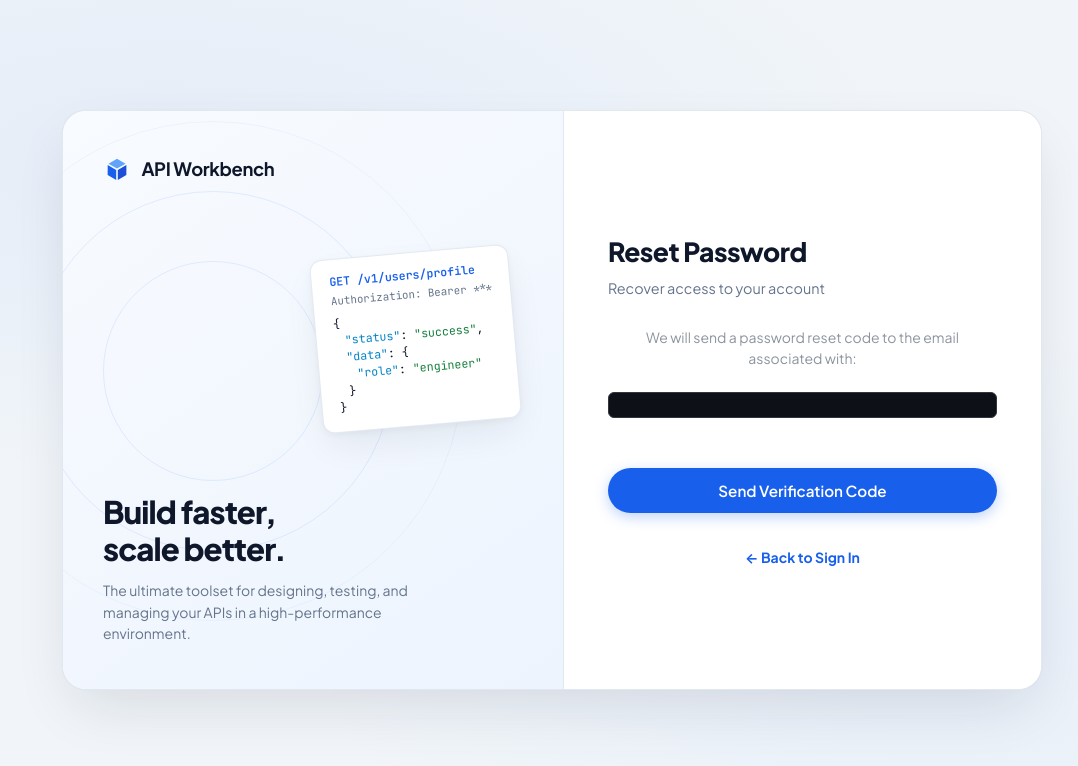
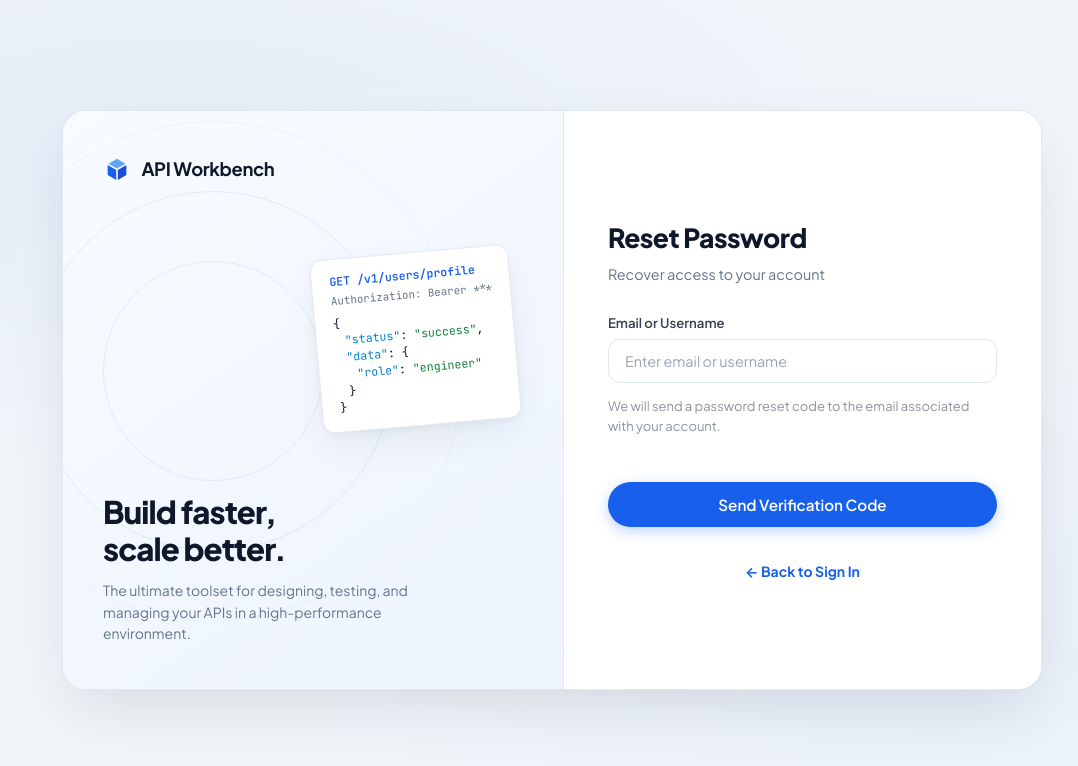
Before and after one commit to ahmad-bits/api-workbench, a React (Vite) app in the folder frontend/: page /forgot-password in a window 1280 px wide. Shown: the top 766 px of the page, without its empty margins (88-1166 px from the left). Built offline with nearby package versions, Linux system fonts and the light colour scheme; no server answers.

Commit message:
update: refine login page UI

```diff
--- a/frontend/src/components/auth/AuthPage.tsx
+++ b/frontend/src/components/auth/AuthPage.tsx
@@ -198,6 +198,13 @@ export const AuthPage: React.FC<AuthPageProps> = ({
     setLocalError(null);
     setSuccessInfo(null);
     clearError();
+
+    if (!usernameOrEmail.trim()) {
+      setLocalError('Please enter your email or username.');
+      toast.warning('Please enter your email or username.');
+      return;
+    }
+
     setIsSubmitting(true);
     try {
       const resp = await api.requestPasswordResetOtp(usernameOrEmail);
@@ -421,7 +428,7 @@ export const AuthPage: React.FC<AuthPageProps> = ({
             <form onSubmit={handleLoginSubmit} className="wb-auth-form">
               <div className="wb-auth-field">
                 <label className="wb-auth-label" htmlFor="login-email">
-                  Email
+                  Email or Username
                 </label>
                 <div className="wb-auth-input-wrapper">
                   <input
@@ -430,6 +437,7 @@ export const AuthPage: React.FC<AuthPageProps> = ({
                     className="wb-auth-input"
                     value={usernameOrEmail}
                     onChange={(e) => setUsernameOrEmail(e.target.value)}
+                    placeholder="Enter email or username"
                     autoComplete="username"
                     disabled={isSubmitting}
                     required
@@ -712,13 +720,25 @@ export const AuthPage: React.FC<AuthPageProps> = ({
 
           {mode === 'forgot_password' && forgotPasswordStep === 'form' && (
             <div className="wb-auth-form">
-              <div className="wb-auth-field" style={{ textAlign: 'center', marginBottom: '24px' }}>
-                <p style={{ color: '#8b949e', marginBottom: '16px', fontSize: '14px' }}>
-                  We will send a password reset code to the email associated with:
+              <div className="wb-auth-field" style={{ marginBottom: '20px' }}>
+                <label className="wb-auth-label" htmlFor="forgot-email">
+                  Email or Username
+                </label>
+                <div className="wb-auth-input-wrapper">
+                  <input
+                    id="forgot-email"
+                    type="text"
+                    className="wb-auth-input"
+                    value={usernameOrEmail}
+                    onChange={(e) => setUsernameOrEmail(e.target.value)}
+                    placeholder="Enter email or username"
+                    disabled={isSubmitting}
+                    required
+                  />
+                </div>
+                <p style={{ color: '#8b949e', marginTop: '8px', fontSize: '13px' }}>
+                  We will send a password reset code to the email associated with your account.
                 </p>
-                <div style={{ padding: '12px', background: '#0d1117', border: '1px solid #30363d', borderRadius: '6px', color: '#c9d1d9', fontWeight: 'bold' }}>
-                  {usernameOrEmail}
-                </div>
               </div>
 
               <button
```
